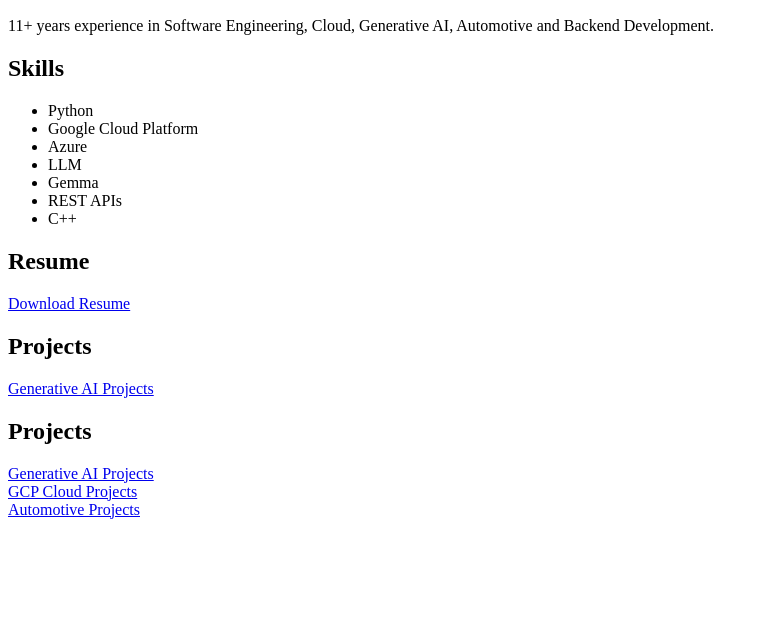
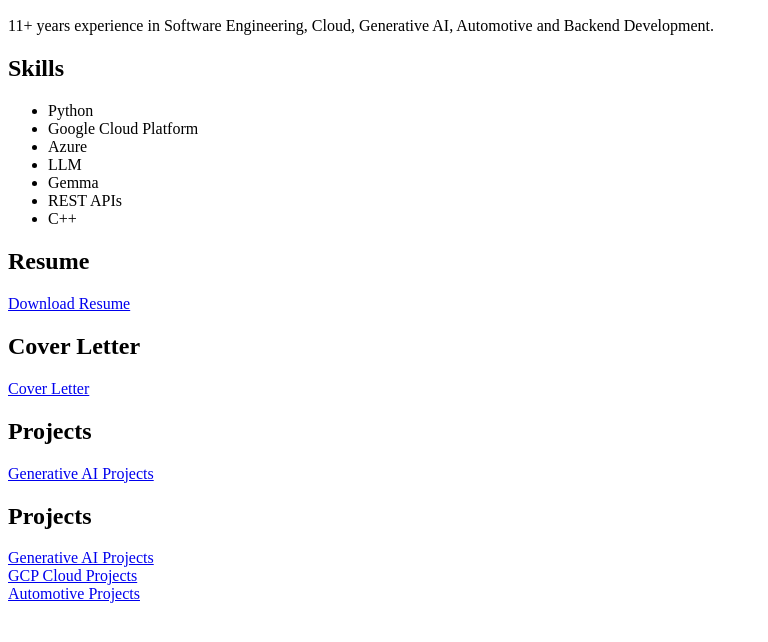
Before and after one commit to giteshkumar/giteshkumar.github.io, a plain HTML site: page index.html in a window 1280 px wide. Shown: the part 96-738 px from the top of the page, without its empty margins (0-768 px from the left). Drawn offline with Linux system fonts and the light colour scheme.

Commit message:
Cover_letter_updated & Resume in docx format updated

```diff
--- a/index.html
+++ b/index.html
@@ -40,10 +40,14 @@ Cloud, Generative AI, Automotive and Backend Development.
 
 <h2>Resume</h2>
 
-<a href="resume/Gitesh_Kumar_Resume.pdf">
+<a href="resume/Gitesh_Kumar_Resume.odt">
 Download Resume
 </a>
 
+<h2> Cover Letter </h2>
+<a href="https://github.com/giteshkumar/giteshkumar.github.io/blob/main/cover-letter/cover_letter.odt">
+Cover Letter
+</a>
 
 <h2>Projects</h2>
 
```
Also changed, not shown: 4 other files.
